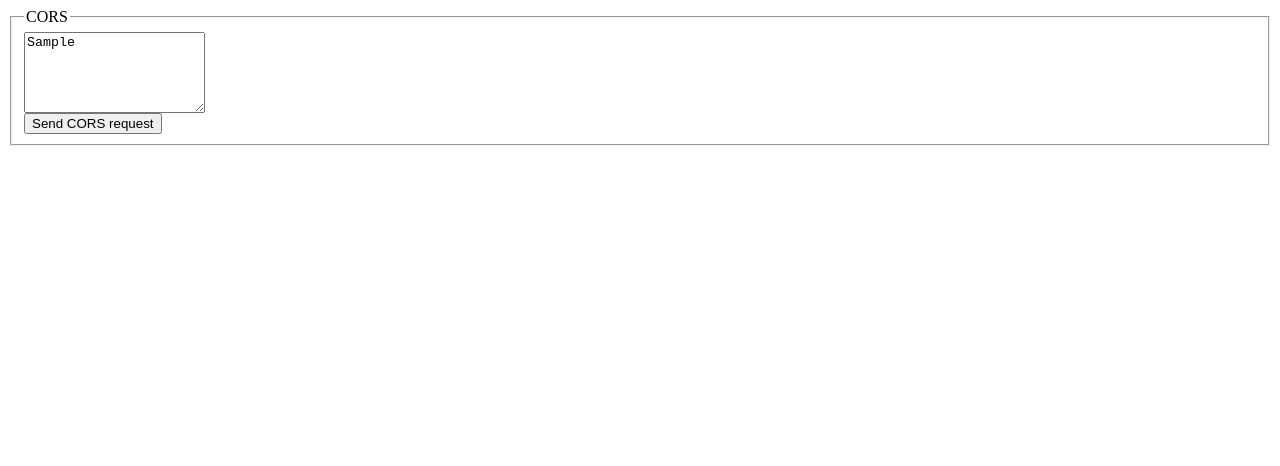
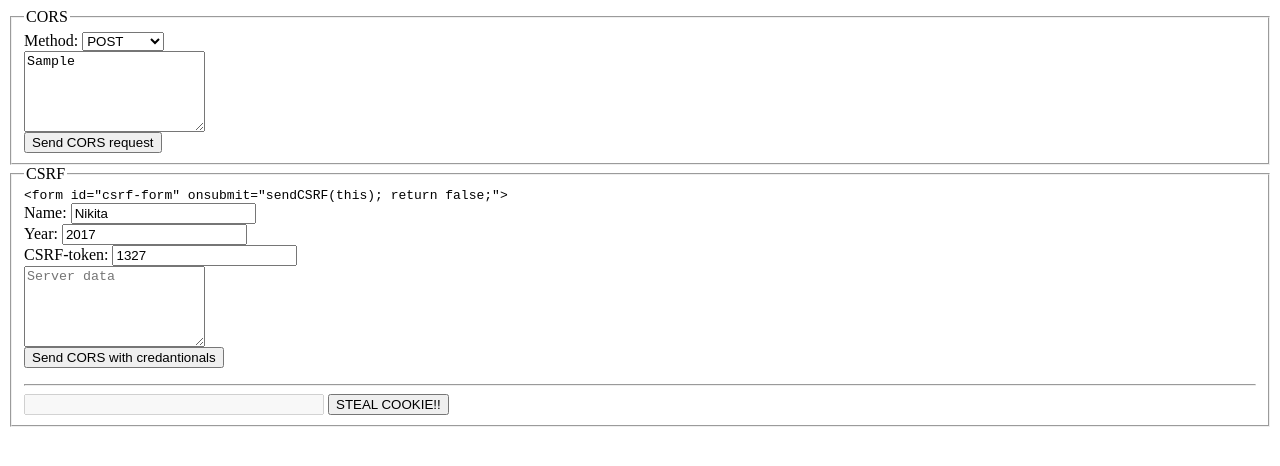
Before and after one commit to Vesdet/BachelorHTML5, a plain HTML site: page index.html in a window 1280 px wide. Both pictures are taken after typing "Sample" into the empty fields and a click on the button "Send CORS request". Drawn offline with Linux system fonts and the light colour scheme; no server answers.

Commit message:
Test CSRF

```diff
--- a/index.html
+++ b/index.html
@@ -1,15 +1,41 @@
 <html>
     <head>
+        <meta charset="UTF-8" />
         <link rel="shortcut icon" type="image/x-icon" href="favicon.ico" />
+        <link rel="stylesheet" type="text/css" href="styles.css" />
         <script src="index.js"></script>
     </head>
     <body>
 
     <fieldset>
         <legend>CORS</legend>
+        <label>Method:
+            <select id="cors-method">
+                <option value="POST">POST</option>
+                <option value="DELETE">DELETE</option>
+                <option value="OPTIONS">OPTIONS</option>
+            </select>
+        </label>
         <textarea rows="5" id="corsText" placeholder="Server data"></textarea><br />
         <button onclick="sendCORS()">Send CORS request</button>
     </fieldset>
 
+    <fieldset>
+        <legend>CSRF</legend>
+        <code>&lt;form id="csrf-form" onsubmit="sendCSRF(this); return false;"&gt;</code>
+        <form id="csrf-form" onsubmit="sendCSRF(this); return false;">
+            <label>Name: <input name="name" value="Nikita"/></label>
+            <label>Year: <input name="year" value="2017"/></label>
+            <label>CSRF-token: <input name="csrfToken" value="1327"/></label>
+            <textarea rows="5" id="csrfText" placeholder="Server data"></textarea><br />
+            <input type="submit" value="Send CORS with credantionals">
+        </form>
+        <hr>
+        <div>
+            <input class="stealing-cookies" type="text" disabled />
+            <button onclick="stealCookie()">STEAL COOKIE!!</button>
+        </div>
+    </fieldset>
+
     </body>
 </html>
--- a/index.js
+++ b/index.js
@@ -1,12 +1,15 @@
 const CORS_URL = 'http://127.0.0.1:1327/cors';
+const CSRF_URL = 'http://127.0.0.1:1327/csrf/customRequest';
+const CSRF_STEAL_COOKIE_URL = 'http://127.0.0.1:1327/csrf/getCookie';
 
 function sendCORS() {
     let myHeaders = new Headers();
     myHeaders.append("Content-Type", 'application/xml');
     const body = '<?xml version="1.0"?><person><name>Nikita</name></person>';
+    const method = document.getElementById('cors-method').value;
 
     fetch(CORS_URL, {
-        method: 'post',
+        method: method,
         body: body,
         headers: myHeaders
     })
@@ -15,5 +18,38 @@ function sendCORS() {
             console.log("serverData:", data);
             document.getElementById('corsText').innerHTML = JSON.stringify(data);
         })
+        .catch((err) => document.getElementById('corsText').innerHTML = JSON.stringify(err));
+}
+
+function stealCookie() {
+    fetch(CSRF_STEAL_COOKIE_URL, {
+        credentials: 'include',
+        method: 'get'
+    })
+        .then((res) => res.text())
+        .then((data) => {
+            console.log("stealCookie:", data);
+            document.getElementsByClassName('stealing-cookies')[0].value = document.cookie;
+        })
         .catch((err) => console.error(err));
 }
+
+function sendCSRF(form) {
+    let myHeaders = new Headers();
+    myHeaders.append("X-CSRF-TOKEN", form.csrfToken.value);
+
+    fetch(CSRF_URL, {
+        method: 'post',
+        body: JSON.stringify({
+            name: form.name.value,
+            year: form.year.value
+        }),
+        headers: myHeaders
+    })
+        .then((res) => res.json())
+        .then((data) => {
+            console.log("serverData:", data);
+            document.getElementById('csrfText').innerHTML = JSON.stringify(data);
+        })
+        .catch((err) => console.error(err));
+}
--- /dev/null
+++ b/styles.css
@@ -0,0 +1,7 @@
+label {
+    display: block;
+}
+
+.stealing-cookies {
+    width: 300px;
+}
```
Also changed, not shown: server/server.js (+50 -6 lines).
